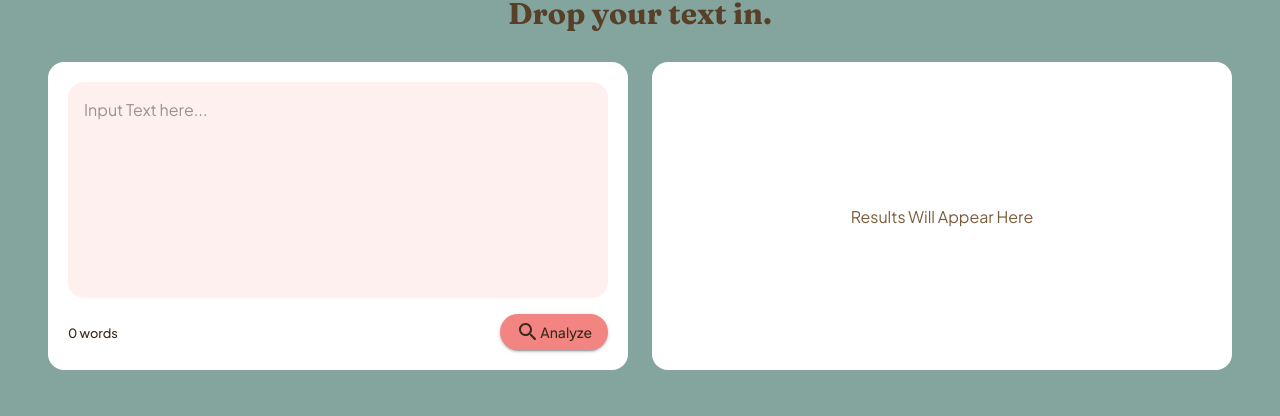
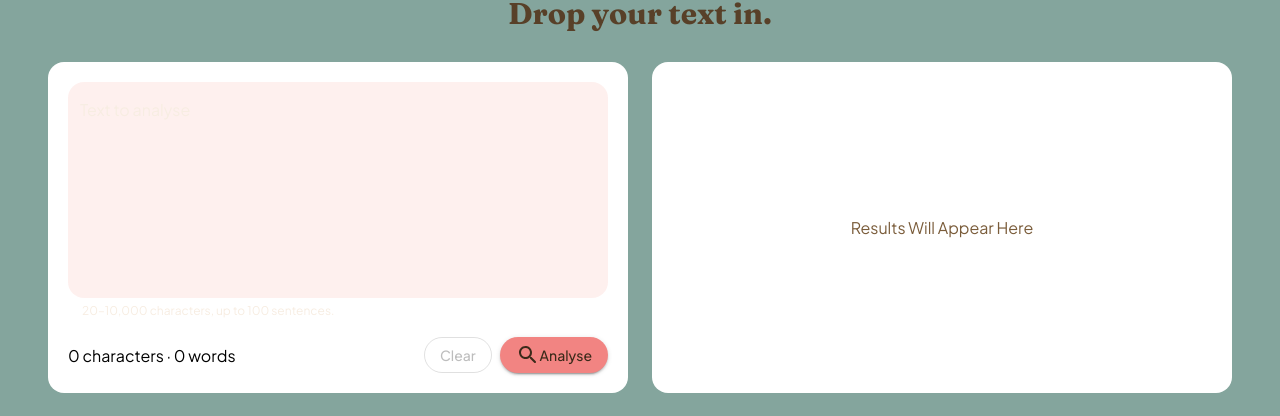
Before and after one commit to Shriyans007/COS30049---Computing-Technology, a React (Vite) app in the folder frontend/: page / in a window 1280 px wide. Shown: the part 754-1170 px from the top of the page. Built offline with nearby package versions, Linux system fonts and the light colour scheme; no server answers.

Commit message:
Connect React analysis flow to FastAPI

```diff
--- a/frontend/src/components/AI-Detection.jsx
+++ b/frontend/src/components/AI-Detection.jsx
@@ -1,8 +1,7 @@
 import { useState } from "react";
 import SearchIcon from "@mui/icons-material/SearchRounded"
-import SentenceHighlight from "./SentenceHighlight";
 import { detectText } from "./detectAPI";
-import { TextField, Button, CircularProgress, Alert, Box, Typography, LinearProgress } from "@mui/material";
+import { TextField, Button, CircularProgress, Alert, Box, Typography, LinearProgress, Chip } from "@mui/material";
 
 
 
@@ -14,6 +13,9 @@ export default function AIDetection({ onResult }) {
   const [result, setResult] = useState(null)
 
   const wordCount = text.trim().split(/\s+/).filter(Boolean).length;
+  const characterCount = text.length;
+  const byteCount = new TextEncoder().encode(text).length;
+  const sentenceCount = text.trim() ? text.trim().split(/(?<=[.!?])\s+/).filter(Boolean).length : 0;
   const progressId = "ai-probability-label"
   const verdictWording = {
     ai: "Likely AI-written",
@@ -23,24 +25,35 @@ export default function AIDetection({ onResult }) {
   async function handleSubmit(e) {
     e.preventDefault();
 
-    if (wordCount < 20) {
-      setFormError(`Please enter at least 20 words (you have ${wordCount}).`);
+    if (!text.trim()) {
+      setFormError("Enter some text before starting the analysis.");
       setStatus('typing');
       return;
     }
-    if (wordCount > 10000) {
-      setFormError(`Please keep your text under 10,000 words (you have ${wordCount}).`);
+    if (characterCount < 20) {
+      setFormError(`Please enter at least 20 characters (you have ${characterCount}).`);
+      setStatus('typing');
+      return;
+    }
+    if (characterCount > 10000 || byteCount > 40000) {
+      setFormError("Text must stay within 10,000 characters and 40,000 UTF-8 bytes.");
+      setStatus('typing');
+      return;
+    }
+    if (sentenceCount > 100) {
+      setFormError(`Please keep your text to 100 sentences or fewer (you have ${sentenceCount}).`);
       setStatus('typing');
       return;
     }
     setFormError(null);
+    setErrorMessage("");
+    setResult(null);
     setStatus('processing');
     try {
       const data = await detectText(text);
       setResult(data);
       onResult?.({
         docId: crypto.randomUUID(),
-        timestamp: Date.now(),
         docPreview: text.trim().slice(0, 40),
         fullText: text.trim(),
         wordCount,
@@ -89,12 +102,13 @@ export default function AIDetection({ onResult }) {
                 maxRows={16}
                 fullWidth
                 variant="filled"
-                slotProps={{ input: { disableUnderline: true }, htmlInput: { "aria-label": "Text to analyse" }, }}
-                placeholder="Input Text here..."
+                label="Text to analyse"
+                slotProps={{ input: { disableUnderline: true }, htmlInput: { "aria-describedby": "text-guidance" }, }}
+                placeholder="Paste a paragraph or document here..."
                 value={text}
-                onChange={(e) => { setText(e.target.value); setFormError(null); }}
+                onChange={(e) => { setText(e.target.value); setFormError(null); setErrorMessage(""); if (status === "error") setStatus("typing"); }}
                 error={formError !== null}
-                helperText={formError}
+                helperText={formError ?? "20–10,000 characters, up to 100 sentences."}
                 disabled={status === 'processing'}
                 sx={{
                   "& .MuiFilledInput-root": {
@@ -110,9 +124,20 @@ export default function AIDetection({ onResult }) {
                 }}
               />
             </div>
-            <Box sx={{ display: "flex", justifyContent: "space-between", gap: 2, mt: 2, }}>
-              <p id="wordcount">{wordCount} words</p>
-              <Button type="submit" variant="contained" color="error" disabled={status === 'processing'} sx={{ textTransform: "none", color: "#3B2A1A" }}>  <SearchIcon></SearchIcon>Analyze</Button>
+            <Box sx={{ display: "flex", justifyContent: "space-between", alignItems: "center", flexWrap: "wrap", gap: 2, mt: 2, }}>
+              <p id="text-guidance">{characterCount.toLocaleString()} characters · {wordCount.toLocaleString()} words</p>
+              <Box sx={{ display: "flex", gap: 1 }}>
+                <Button
+                  type="button"
+                  variant="outlined"
+                  disabled={status === 'processing' || text.length === 0}
+                  onClick={() => { setText(""); setResult(null); setFormError(null); setErrorMessage(""); setStatus("typing"); }}
+                  sx={{ textTransform: "none" }}
+                >
+                  Clear
+                </Button>
+                <Button type="submit" variant="contained" color="error" disabled={status === 'processing'} sx={{ textTransform: "none", color: "#3B2A1A" }}>  <SearchIcon />Analyse</Button>
+              </Box>
             </Box>
           </Box>
         </Box>
@@ -129,9 +154,15 @@ export default function AIDetection({ onResult }) {
           color: "#7A5C3A"
         }}>
           {status === 'typing' && <p>Results Will Appear Here</p>}
-          {status === 'processing' && <CircularProgress />}
+          {status === 'processing' && (
+            <Box role="status" sx={{ display: "grid", justifyItems: "center", gap: 2 }}>
+              <CircularProgress />
+              <Typography>Analysing your text…</Typography>
+            </Box>
+          )}
           {status === 'complete' && (
             <Box className="card-output">
+              <Chip label="Analysis complete" color="secondary" size="small" />
               <Box sx={{ position: 'relative', display: 'inline-flex' }}>
                 {/* Confidence bar */}
                 <CircularProgress variant="determinate" size={100} value={Math.round(result.confidence * 100)} />
@@ -188,6 +219,16 @@ export default function AIDetection({ onResult }) {
                   </Box>
 
                 </Box>
+                {result.confidence_range && (
+                  <Typography variant="body2" sx={{ mt: 1, color: "#584028" }}>
+                    Sentence range: {Math.round(result.confidence_range.lower * 100)}%–{Math.round(result.confidence_range.upper * 100)}%
+                  </Typography>
+                )}
+                {result.normalisation_applied && (
+                  <Typography variant="caption" sx={{ mt: 1, color: "#584028", display: "block" }}>
+                    Security normalisation was applied before analysis.
+                  </Typography>
+                )}
               </div>
             </Box>
           )}
--- a/frontend/src/components/SessionHistory.jsx
+++ b/frontend/src/components/SessionHistory.jsx
@@ -1,5 +1,5 @@
 import { useState } from "react";
-import { Box, Typography, Button } from "@mui/material";
+import { Box, Typography } from "@mui/material";
 
 const Ranges = [
     { key: "strong", min: 0.9, bg: "#F28482", label: "Strong AI Likelihood" },
--- a/frontend/src/components/detectAPI.jsx
+++ b/frontend/src/components/detectAPI.jsx
@@ -1,42 +1,50 @@
-// CONNECT API HERE ! :D
-// detectText(text) function must: resolve with the result object :P
-// reject with an error message that is readable
-//All the mock data can be deleted :D
+const configuredBaseUrl = import.meta.env.VITE_API_BASE_URL ?? "http://127.0.0.1:8000";
+const API_BASE_URL = configuredBaseUrl.replace(/\/$/, "");
+const REQUEST_TIMEOUT_MS = 20_000;
 
-
+function friendlyMessage(status, fallback) {
+    if (status === 429) return "Too many requests. Please wait a moment and try again.";
+    if (status === 503) return "The model is currently busy. Please try again shortly.";
+    if (status >= 500) return "The analysis service encountered a problem. Please try again.";
+    return fallback || "The request could not be completed.";
+}
 
 export async function detectText(text) {
-    return submitForm(text);
+    const controller = new AbortController();
+    const timeoutId = window.setTimeout(() => controller.abort(), REQUEST_TIMEOUT_MS);
+
+    try {
+        const response = await fetch(`${API_BASE_URL}/api/v1/predict`, {
+            method: "POST",
+            headers: {
+                Accept: "application/json",
+                "Content-Type": "application/json",
+            },
+            body: JSON.stringify({ text }),
+            signal: controller.signal,
+        });
+
+        let payload;
+        try {
+            payload = await response.json();
+        } catch {
+            throw new Error("The analysis service returned an unreadable response.");
+        }
+
+        if (!response.ok) {
+            throw new Error(friendlyMessage(response.status, payload?.error?.message));
+        }
+
+        return payload;
+    } catch (error) {
+        if (error.name === "AbortError") {
+            throw new Error("The analysis took too long. Please try again.", { cause: error });
+        }
+        if (error instanceof TypeError) {
+            throw new Error("The analysis service is unavailable. Check that the backend is running.", { cause: error });
+        }
+        throw error;
+    } finally {
+        window.clearTimeout(timeoutId);
+    }
 }
-function submitForm(text) {
-    return new Promise((resolve, reject) => {
-        setTimeout(() => {
-            if (text.includes("blerp")) {
-                reject(new Error('Please wait before trying again.'));
-            } else if (text.includes("zoop")) {
-                resolve({
-                    prediction: "human", ai_probability: 0.09, confidence: 0.91, confidence_range: { lower: 0.04, upper: 0.16, method: "95% bootstrap interval across sentence AI probabilities" }, sentence_results: [{ text: "this is human text", label: "human", ai_probability: 0.03 },
-                    { text: "this is human text times two", label: "human", ai_probability: 0.05 }, { text: "this is human text for the third time", label: "human", ai_probability: 0.23 }], normalisation_applied: false
-                });
-            } else if (text.includes("gromp")) {
-                resolve({
-                    prediction: "ai", ai_probability: 0.79, confidence: 0.89, sentence_results: [{ text: "hello this is a test", label: "ai", ai_probability: 0.64 },
-                    { text: "hello this is the second test", label: "ai", ai_probability: 0.83 }
-                    ], normalisation_applied: false
-                });
-            } else {
-                resolve({
-                    prediction: "ai", ai_probability: 0.91, confidence: 0.91, confidence_range: { lower: 0.84, upper: 0.96, method: "95% bootstrap interval across sentence AI probabilities" }, sentence_results: [{ text: "Testing testing one two three", label: "ai", ai_probability: 0.93 },
-                    { text: "Sentence one, low.", label: "human", ai_probability: 0.33 },
-                    { text: "Sentence two, exactly fifty.", label: "ai", ai_probability: 0.5 },
-                    { text: "Sentence three, mid teal", label: "ai", ai_probability: 0.6 },
-                    { text: "Sentence four, exactly seventy.", label: "ai", ai_probability: 0.7 },
-                    { text: "Sentence five, mid yellow.", label: "ai", ai_probability: 0.8 },
-                    { text: "Sentence six, exactly ninety.", label: "ai", ai_probability: 0.9 },
-                    { text: "Sentence seven, high.", label: "ai", ai_probability: 0.95 },
-                    ], normalisation_applied: true
-                });
-            }
-        }, 1500);
-    });
-}
```
